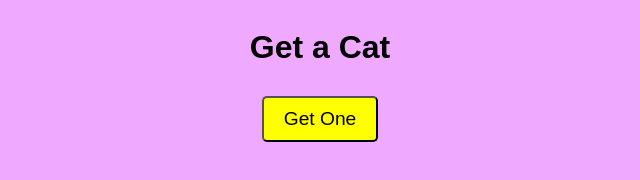
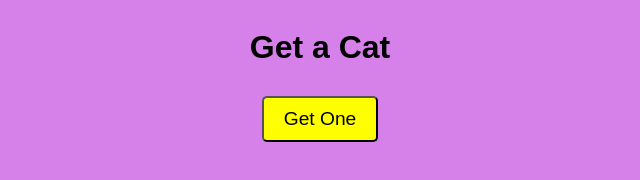
Before and after one commit to alissareynolds/deployment-walkthrough-app, a website: page public/index.html in a window 1280 px wide. Shown: the whole page, without its empty margins (320-960 px from the left). Drawn offline with nearby package versions, Linux system fonts and the light colour scheme.

Commit message:
changed color

```diff
--- a/public/styles.css
+++ b/public/styles.css
@@ -7,7 +7,7 @@ body {
     flex-direction: column;
     justify-content: center;
     align-items: center;
-    background-color: #efaaff;
+    background-color: #d681e9;
 }
 
 h1 {
```
